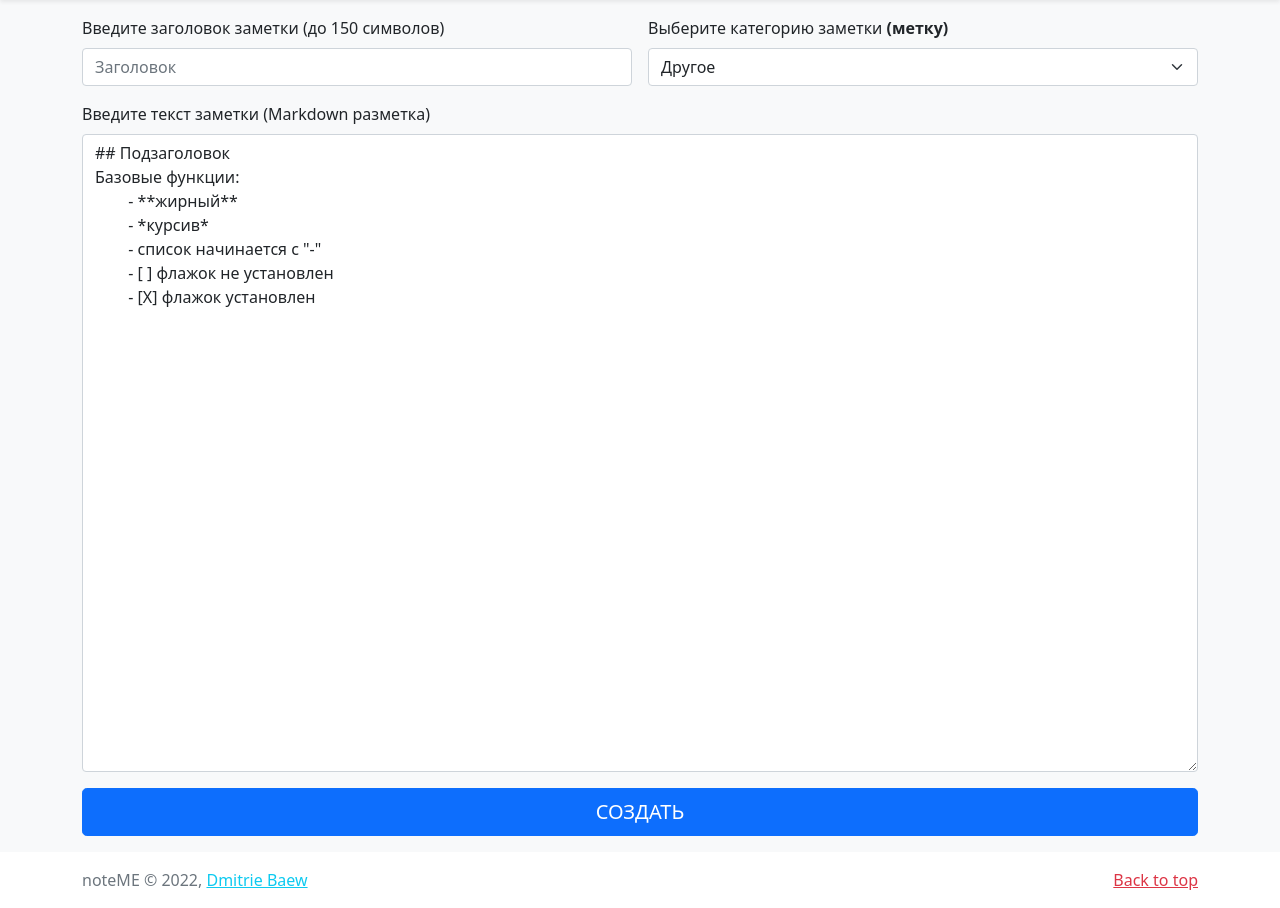
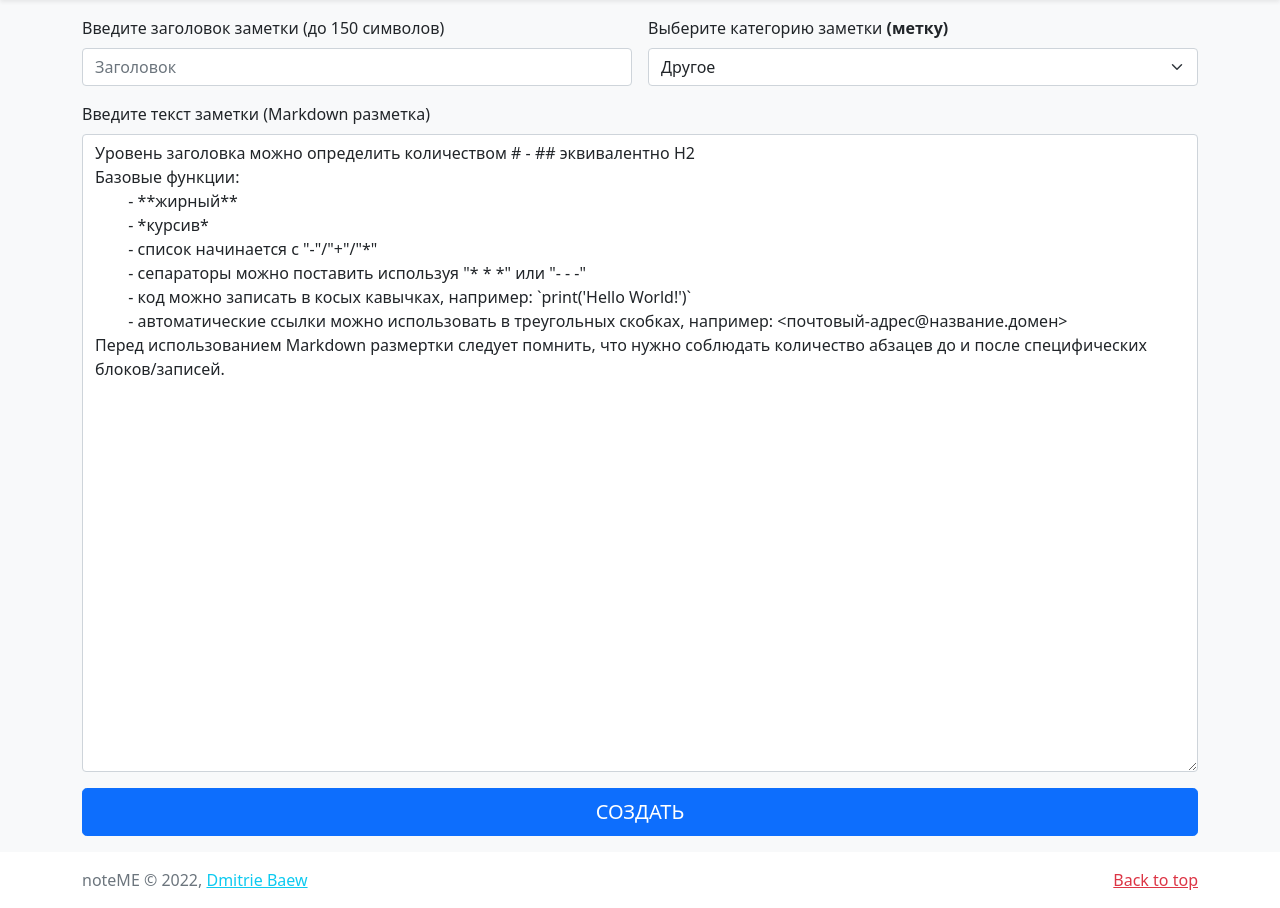
Before and after one commit to DmitrieBaev/NoteME, a Flask app: page /create-note in a window 1280 px wide. Shown: the part 56-964 px from the top of the page. Run offline with Flask 2, Linux system fonts and the light colour scheme; some libraries are stand-ins or nearby versions.

Commit message:
Изменена подсказка по Markdown в шаблоне создания заметки

```diff
--- a/templates/note-create.html
+++ b/templates/note-create.html
@@ -20,13 +20,15 @@
 				<div class="col-12">
 					<label for="noteText" class="form-label">Введите текст заметки (Markdown разметка)</label>
 					<textarea class="form-control" name="text" id="noteText" rows="26" required="">
-## Подзаголовок
+Уровень заголовка можно определить количеством # - ## эквивалентно H2
 Базовые функции:
 	- **жирный**
 	- *курсив*
-	- список начинается с "-"
-	- [ ] флажок не установлен
-	- [X] флажок установлен</textarea>
+	- список начинается с "-"/"+"/"*"
+	- сепараторы можно поставить используя "* * *" или "- - -"
+	- код можно записать в косых кавычках, например: `print('Hello World!')`
+	- автоматические ссылки можно использовать в треугольных скобках, например: <почтовый-адрес@название.домен>
+Перед использованием Markdown размертки следует помнить, что нужно соблюдать количество абзацев до и после специфических блоков/записей.</textarea>
 					<div class="invalid-feedback">Please enter your shipping address.</div>
 				</div>
 				<div class="col-12">
```
